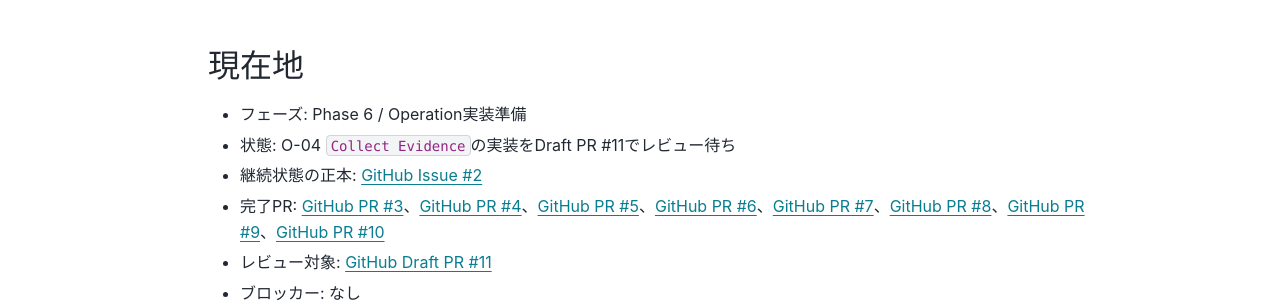
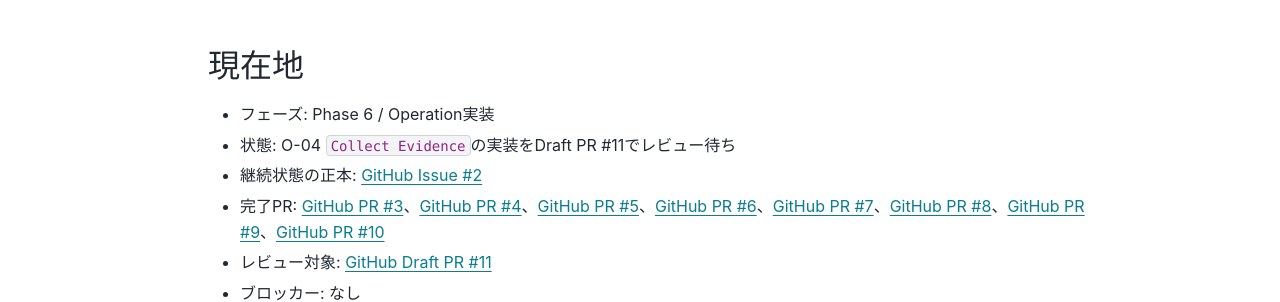
Before and after one commit to mtakagishi/note, a Sphinx documentation site: the page built from docs/agents/knowledge-harness/STATUS.md, in a window 1280 px wide and 900 px high. Shown: the part 232-534 px from the top of the window. Built offline with Sphinx 7.4.7 and the PyData theme 0.15.4, drawn with Linux system fonts in a browser that asks for light colours.

Commit message:
Phase 6の状態を更新

```diff
--- a/docs/agents/knowledge-harness/STATUS.md
+++ b/docs/agents/knowledge-harness/STATUS.md
@@ -4,7 +4,7 @@
 
 ## 現在地
 
-- フェーズ: Phase 6 / Operation実装準備
+- フェーズ: Phase 6 / Operation実装
 - 状態: O-04 `Collect Evidence`の実装をDraft PR #11でレビュー待ち
 - 継続状態の正本: [GitHub Issue #2](https://github.com/mtakagishi/note/issues/2)
 - 完了PR: [GitHub PR #3](https://github.com/mtakagishi/note/pull/3)、[GitHub PR #4](https://github.com/mtakagishi/note/pull/4)、[GitHub PR #5](https://github.com/mtakagishi/note/pull/5)、[GitHub PR #6](https://github.com/mtakagishi/note/pull/6)、[GitHub PR #7](https://github.com/mtakagishi/note/pull/7)、[GitHub PR #8](https://github.com/mtakagishi/note/pull/8)、[GitHub PR #9](https://github.com/mtakagishi/note/pull/9)、[GitHub PR #10](https://github.com/mtakagishi/note/pull/10)
```
